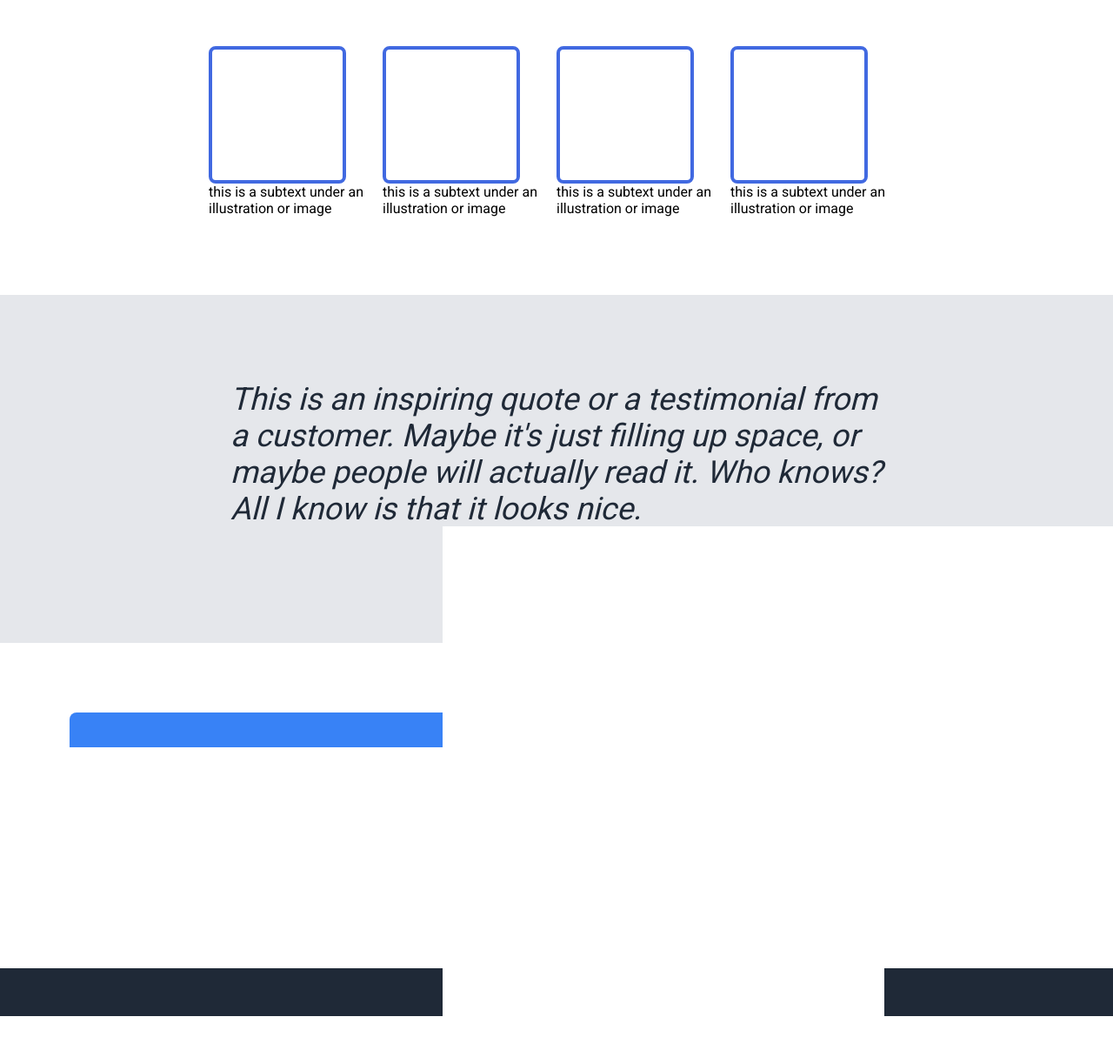
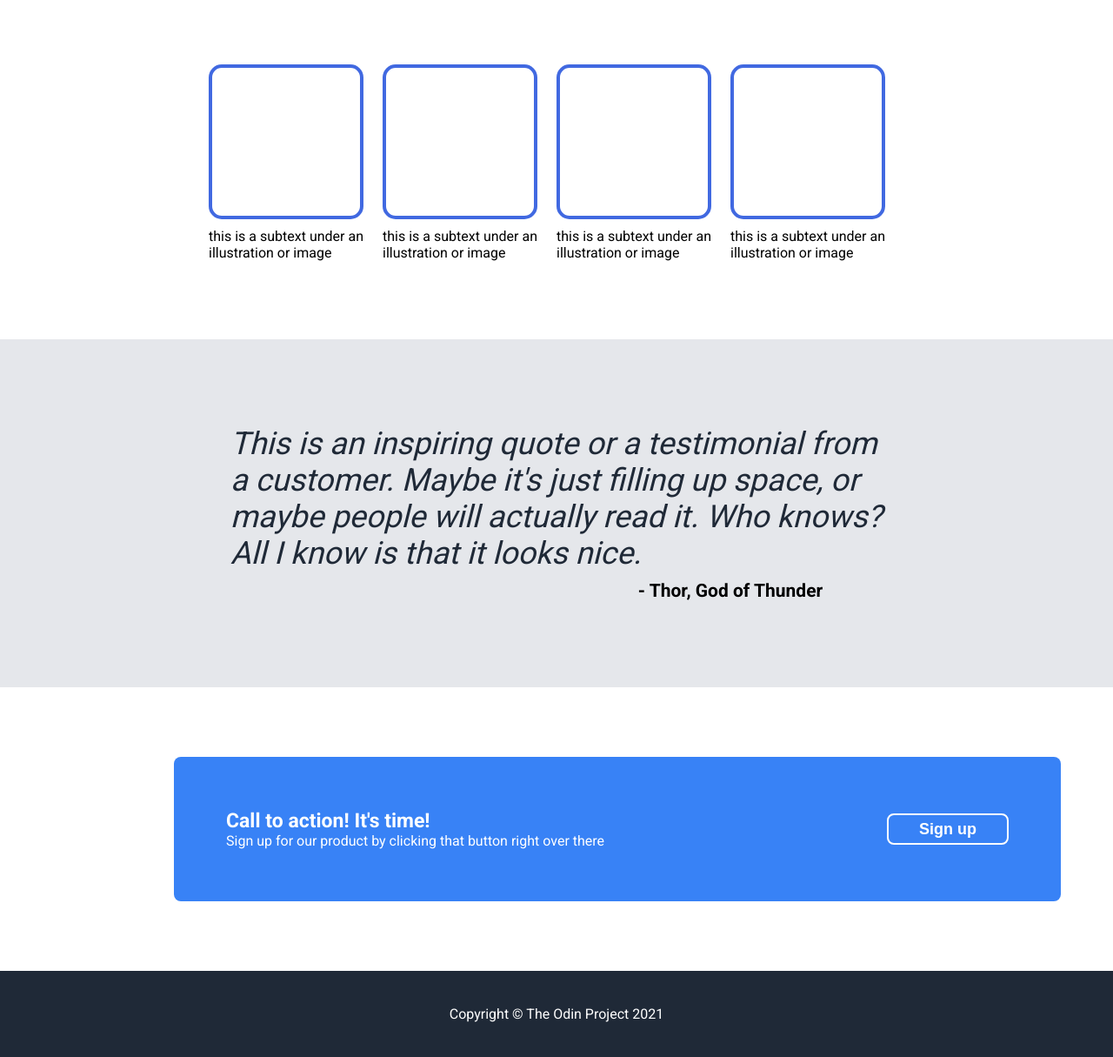
Before and after one commit to OlachiEfika/Project-Deux, a plain HTML site: page index.html in a window 1280 px wide. Shown: the part 666-1881 px from the top of the page at 87% size. Before the commit the page ends 1834 px from the top, so only its background shows below. Drawn offline with Linux system fonts and the light colour scheme.

Commit message:
Adjusted styling

```diff
--- a/style.css
+++ b/style.css
@@ -84,11 +84,12 @@ body {
 
 .imgplace {
     background-color: rgba(151, 148, 148, 0.74);
-    width: 850px;
+    width: 950px;
     height: 250px;
     justify-content: center;
     align-items: center;
     display: flex;
+    margin-right: 50px;
 }
 
 .toptwo {
@@ -114,21 +115,19 @@ body {
     display: flex;
     flex-direction: row;
     border: 4px solid royalblue;
-    border-radius: 8px;
+    border-radius: 15px;
     background-color: white;
     padding: 50px;
-    max-width: 50px;
-    height: 50px;
-}
-
-.boxes{
-    max-width: 200px;
+    max-width: 70px;
+    height: 70px;
+    margin-bottom: 10px;
 }
 
 .text {
     display: flex;
     flex-direction: row;
     max-width: 200px;
+
 }
 
 .thirdcontainer {
@@ -165,8 +164,6 @@ body {
     display: flex;
     background: white;
     margin: 80px;
-    gap: 10px;
-    flex-wrap: wrap;
     flex-direction: row;
     padding: 60px;
     background: #3882F6;
@@ -175,6 +172,7 @@ body {
     border-radius: 8px;
     color: white;
     align-items: center;
+    margin-left: 200px;
 }
 
 .sep {
@@ -182,12 +180,13 @@ body {
     align-items: flex-start;
     display: flex;
     flex-direction: column;
+    flex: 1;
 }
+
 
 .firstquote {
     font-size: 23px;
     font-weight: bold;
-    display: flex;
 }
 
 
@@ -200,8 +199,11 @@ body {
     font-weight: bold;
     font-size: 18px;
     color: white;
-    margin-left: 700px;
-
+    margin-left: 300px;
+    display: flex;
+    justify-content: center;
+    align-items: center;
+    flex-shrink: 0;
 }
 
 .footer {
```
Also changed, not shown: index.html (+1 -0 lines).
